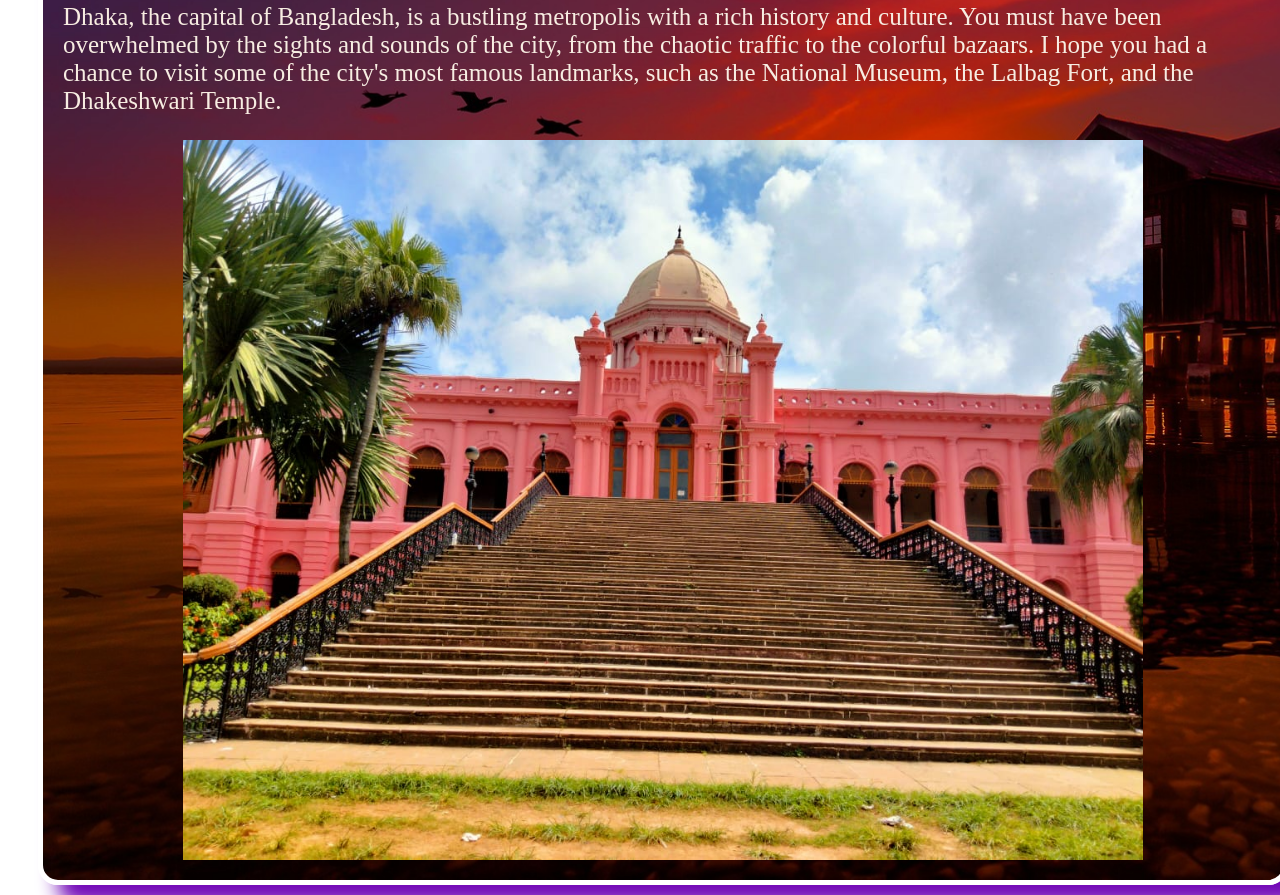
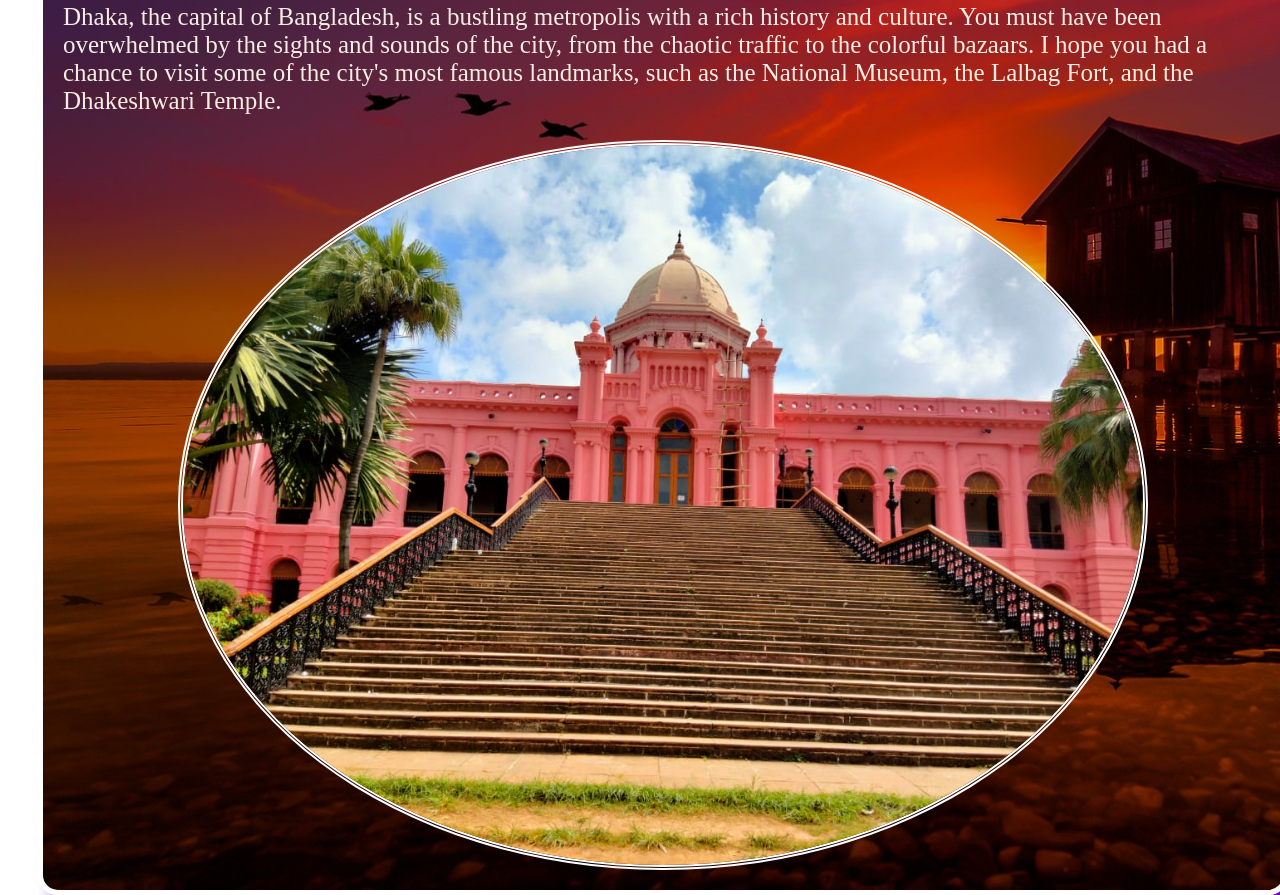
Before and after one commit to mirhimel012/Travel-with-Himel, a plain HTML site: page index.html in a window 1280 px wide. Shown: the part 1948-2843 px from the top of the page. Drawn offline with Linux system fonts and the light colour scheme.

Commit message:
pic border and radius

```diff
--- a/style.css
+++ b/style.css
@@ -21,6 +21,8 @@ body{
     margin-left: auto;
     margin-right: auto;
     width: 80%;
+    border: 5px double white;
+    border-radius: 50%;
 }
 
 h2{
```
